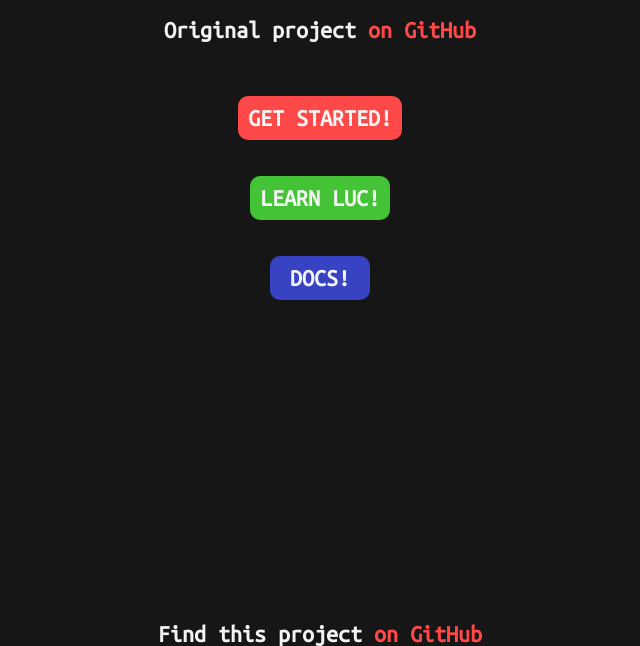
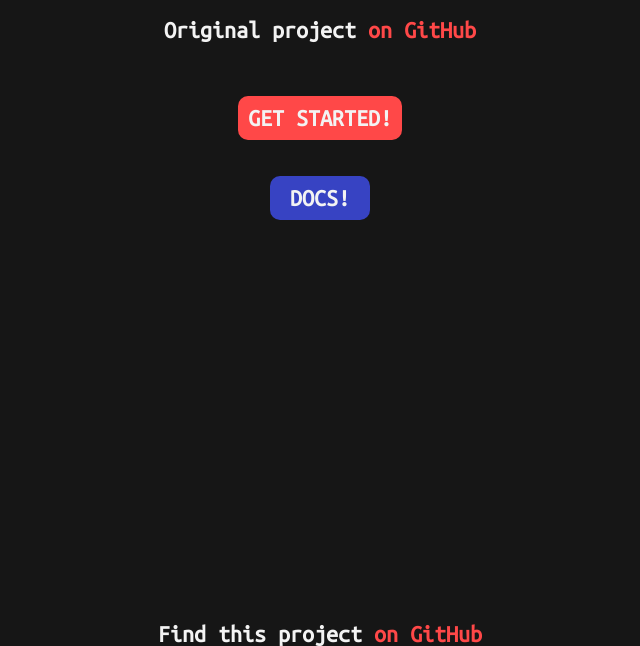
Before and after one commit to Rahonn/luc-on-the-web, a plain HTML site: page index.html in a window 1280 px wide. Shown: the part 227-873 px from the top of the page, without its empty margins (320-960 px from the left). Drawn offline with Linux system fonts and the light colour scheme.

Commit message:
Remove learn luc page

```diff
--- /dev/null
+++ b/css/docs.css
@@ -0,0 +1,16 @@
+@import url('https://fonts.googleapis.com/css2?family=Montserrat&family=Ubuntu+Mono&display=swap');
+
+body {
+
+    background-color: #161616;
+    color: #f3f3f3;
+
+    font-family: 'Montserrat', sans-serif;
+
+}
+
+.code {
+
+    font-family: 'Ubuntu Mono', monospace;
+
+}
--- a/css/index.css
+++ b/css/index.css
@@ -44,25 +44,6 @@ body {
 
 }
 
-.learn {
-
-    text-decoration: none;
-    text-transform: uppercase;
-    background-color: #45c337;
-    margin: 20px;
-    padding: 10px;
-    border-radius: 10px;
-    color: #f3f3f3;
-
-}
-
-
-.learn:hover {
-
-    box-shadow: #2a7722 2px 2px 5px inset;
-
-}
-
 .docs {
 
     text-decoration: none;
--- a/index.html
+++ b/index.html
@@ -15,8 +15,6 @@
     </div>
     <h2><a href="edit.html" class="getstarted">Get started!</a></h2>
     <br>
-    <h2><a href="learn.html" class="learn">Learn LUC!</a></h2>
-    <br>
     <h2><a href="#" class="docs">Docs!</a></h2>
 </body>
 </html>
--- a/js/edit.js
+++ b/js/edit.js
@@ -165,7 +165,7 @@ async function main() {
 
     }
 
-    if (code != null) {
+    if (code != null && code != "null") {
 
         loadCode(code)
 
```
Also changed, not shown: edit.html (+2 -2 lines), learn.html (deleted).
